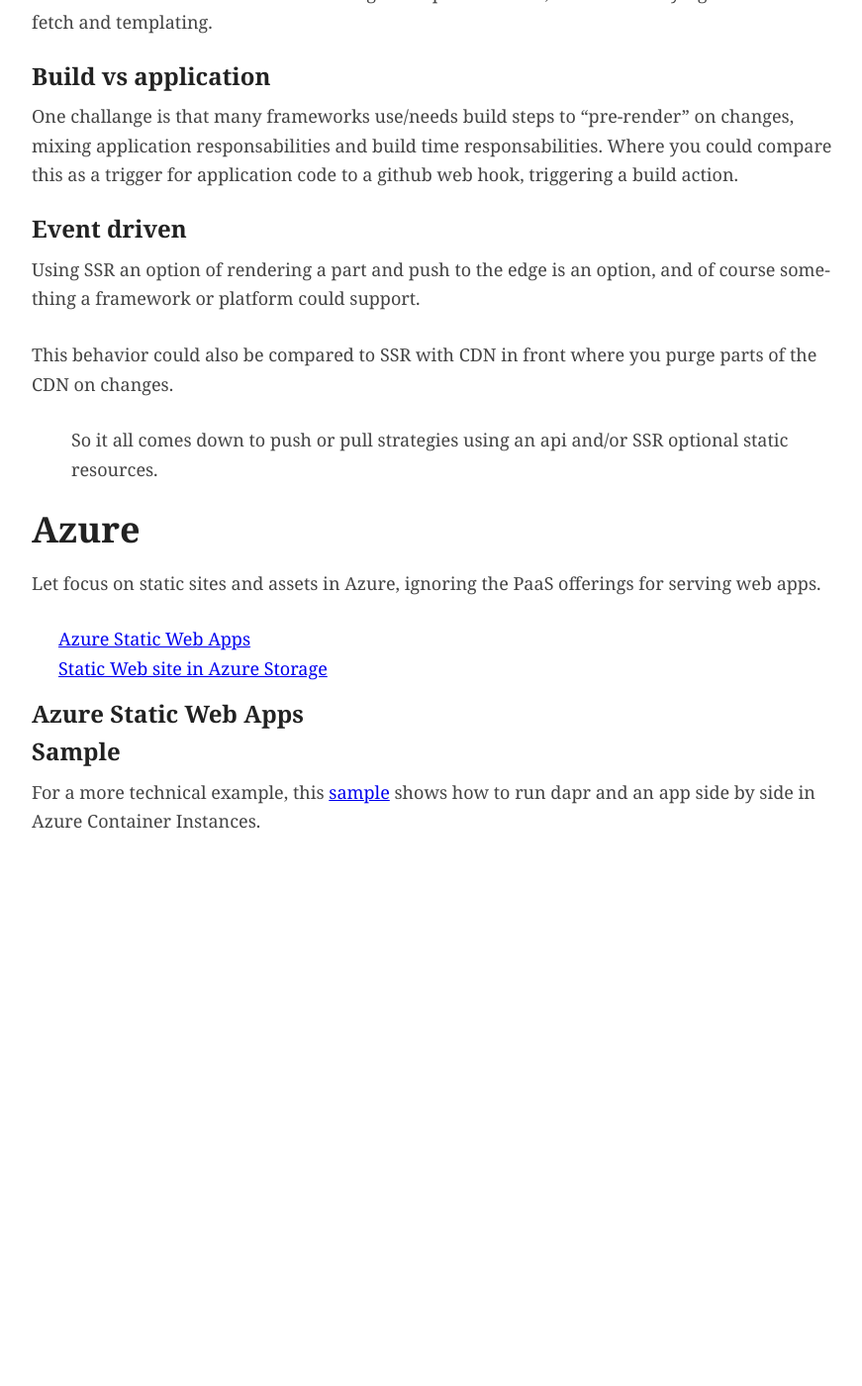
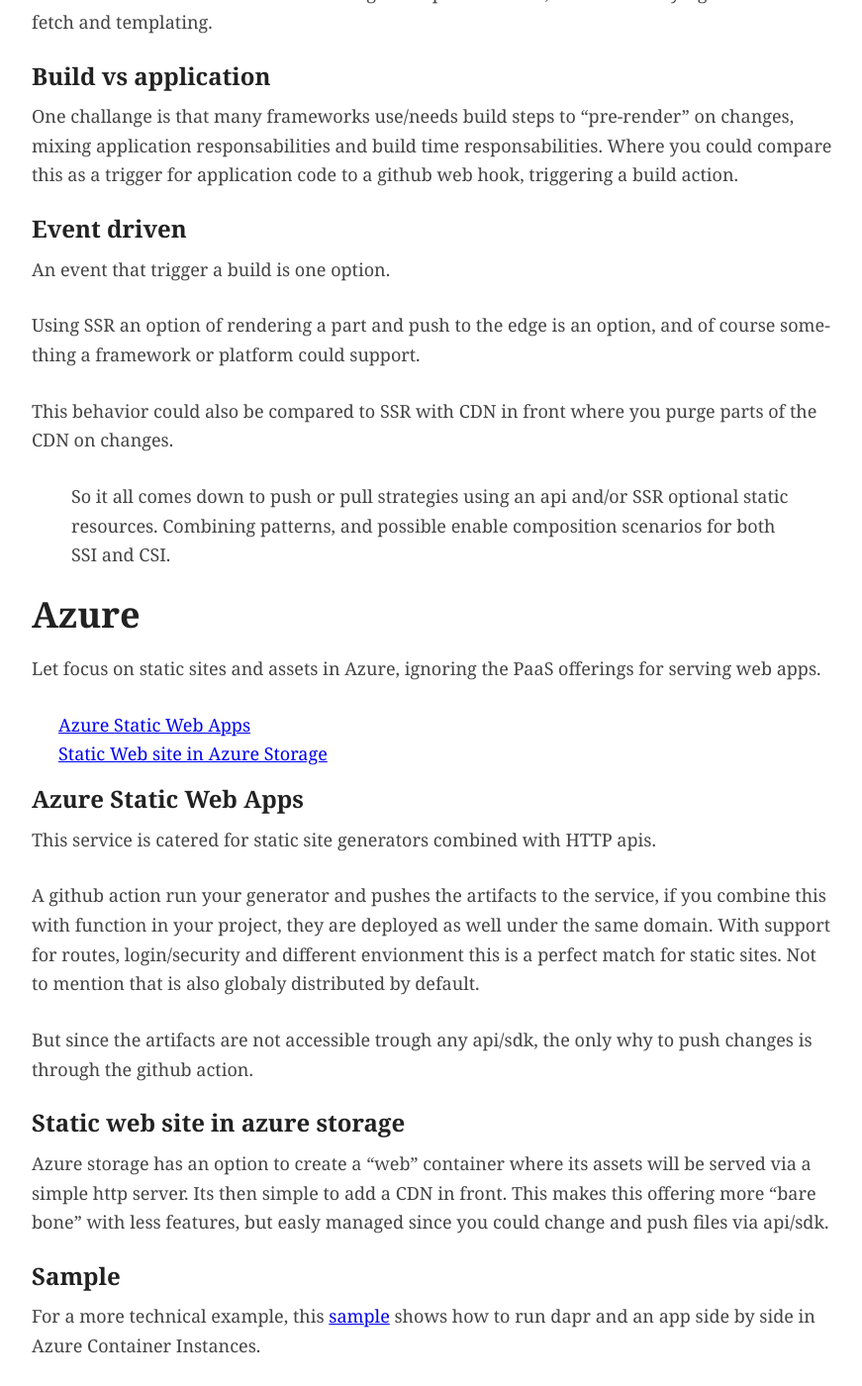
Before and after one commit to perokvist/event-driven-architecture, a Jekyll site: the page built from static.md, in a window 1280 px wide and 1400 px high, scrolled down 886 px. Shown: the whole window at 99% size, without its empty margins (203-1074 px from the left). Built offline with Jekyll 4.4.1, drawn with Linux system fonts in a browser that asks for light colours; our own code applies the rules of GitHub Pages for plain Markdown files; before the commit the page ends 1911 px from its top, so only the background shows below that; some of the changed text lies outside the part shown.

Commit message:
event driven

```diff
--- a/static.md
+++ b/static.md
@@ -13,7 +13,7 @@ Apps build with javascript (behavior), api (for data build time and runtime) and
 At app level refering to or targeting a stack might be applicable but for scenario with composition, the tool for creating the resource becomes blured, and this becomes local patterns.
 
 ## Composition
-Using the pillars of the web (html/css/js) as static or SSR resource also open the door for composition using transcusion of markup.
+Using the pillars of the web (html/css/js) as static or SSR resource also open the door for composition using transclusion of markup and assets.
 
 ## Performance
 One aspect of the static approch is of course that the resource is "ready", making it cheap to render for the browser and easy to cache or store in the edge.
@@ -24,11 +24,13 @@ One challange is that many frameworks use/needs build steps to "pre-render" on c
 Where you could compare this as a trigger for application code to a github web hook, triggering a build action.
 
 ### Event driven
+An event that trigger a build is one option.
+
 Using SSR an option of rendering a part and push to the edge is an option, and of course something a framework or platform could support.
 
 This behavior could also be compared to SSR with CDN in front where you purge parts of the CDN on changes.
 
-> So it all comes down to push or pull strategies using an api and/or SSR optional static resources.
+> So it all comes down to push or pull strategies using an api and/or SSR optional static resources. Combining patterns, and possible enable composition scenarios for both SSI and CSI.
 
 ## Azure
 
@@ -39,10 +41,17 @@ Let focus on static sites and assets in Azure, ignoring the PaaS offerings for s
 
 ### Azure Static Web Apps
 
+This service is catered for static site generators combined with HTTP apis.
 
+A github action run your generator and pushes the artifacts to the service, if you combine this with function in your project, they are deployed as well under the same domain.
+With support for routes, login/security and different envionment this is a perfect match for static sites. Not to mention that is also globaly distributed by default.
 
+But since the artifacts are not accessible trough any api/sdk, the only why to push changes is through the github action.
 
+### Static web site in azure storage
 
+Azure storage has an option to create a "web" container where its assets will be served via a simple http server. Its then simple to add a CDN in front.
+This makes this offering more "bare bone" with less features, but easly managed since you could change and push files via api/sdk.
 
 ### Sample
 
```
